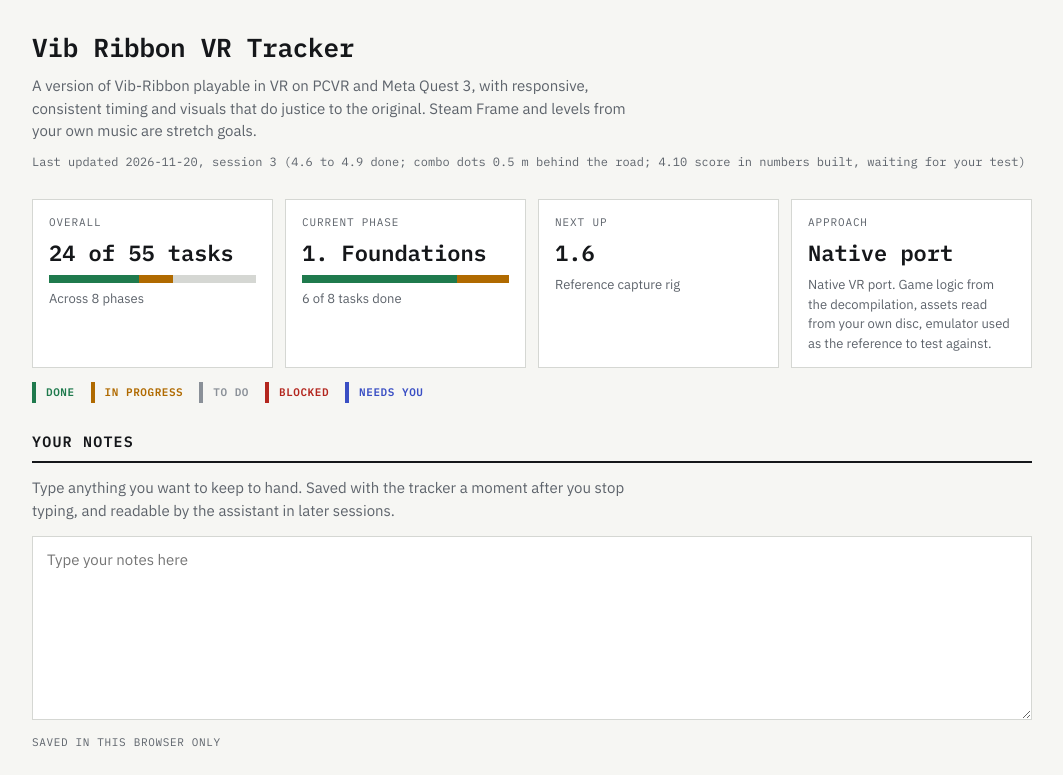
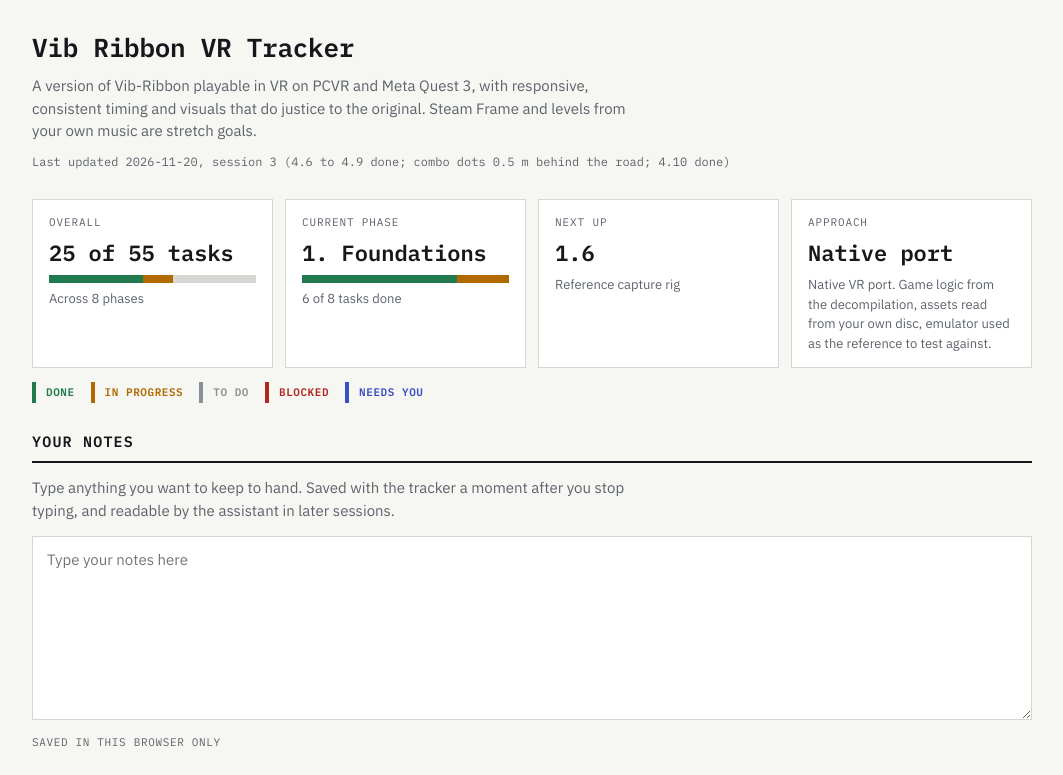
Before and after one commit to CorrieDivitt/Ultimate-Vib-Ribbon, a plain HTML site: page docs/tracker/index.html in a window 1280 px wide. Shown: the top 775 px of the page, without its empty margins (108-1171 px from the left). Drawn offline with Linux system fonts and the light colour scheme.

Commit message:
Score in numbers locked in (4.10 done); combo dots observation recorded
Co-Authored-By: Claude Opus 5.5 <noreply@anthropic.com>
Claude-Session: https://claude.ai/code/session_01XbRNrgys866tX3pYcfRU8X

```diff
--- a/docs/tracker/index.html
+++ b/docs/tracker/index.html
@@ -146,7 +146,7 @@ button.copy{font-family:var(--display);font-size:12px;background:var(--ink);colo
    status values: done | active | todo | blocked | ask (needs the owner's answer) */
 const T = {
   goal: "A version of Vib-Ribbon playable in VR on PCVR and Meta Quest 3, with responsive, consistent timing and visuals that do justice to the original. Steam Frame and levels from your own music are stretch goals.",
-  updated: "2026-11-20, session 3 (4.6 to 4.9 done; combo dots 0.5 m behind the road; 4.10 score in numbers built, waiting for your test)",
+  updated: "2026-11-20, session 3 (4.6 to 4.9 done; combo dots 0.5 m behind the road; 4.10 done)",
   approach: "Native VR port. Game logic from the decompilation, assets read from your own disc, emulator used as the reference to test against.",
   asks: [
             {id:"Q13", t:"When you want to try fixed courses: open save.txt (path printed when vibplay starts), change fixed_courses 0 to 1, and play. Or add --fixed for one run.", why:"Your decision: courses vary from play to play like the original by default; the same-every-time courses are an option for you to judge by playing."},
@@ -201,7 +201,7 @@ const T = {
      exit:"Complete game playable through Quest Link, SteamVR and Virtual Desktop at headset refresh rate.",
      tasks:[
       {id:"4.1", s:"todo", t:"OpenXR session, stereo rendering, controllers and haptics"},
-      {id:"4.2", s:"todo", t:"VR staging: diorama scale and placement, original camera moves, comfort options, classic-screen mode", note:"Session 3: the combo dots around Vibri sit 0.5 m behind the road in the headset (tried 0.3 m in front, then 0.3 m behind), so they have some depth and no longer run through the road (waiting for your test). First version in: in play the headset view goes with Vibri, 45 degrees behind and to her right at her height, looking down the road; the gamepad's right stick zooms. Waiting for your test. Your decision: the view goes down with Vibri, in the world near her, not where the original's camera stands; menus showed how much better close stereo looks."},
+      {id:"4.2", s:"todo", t:"VR staging: diorama scale and placement, original camera moves, comfort options, classic-screen mode", note:"Session 3: the combo dots around Vibri sit 0.5 m behind the road in the headset (tried 0.3 m in front, then 0.3 m behind), so they have some depth and no longer run through the road. You noticed they are moved along your line of sight, so from any angle they line up with everything else; a fixed place in the world is the alternative (low priority). First version in: in play the headset view goes with Vibri, 45 degrees behind and to her right at her height, looking down the road; the gamepad's right stick zooms. Waiting for your test. Your decision: the view goes down with Vibri, in the world near her, not where the original's camera stands; menus showed how much better close stereo looks."},
       {id:"4.3", s:"todo", t:"Line quality in the headset: sub-pixel anti-aliasing, glow, 90 and 120 Hz"},
       {id:"4.4", s:"active", t:"In-world menus in the original style; the settings panel and pause", note:"Session 3: every one of our settings shows the original game's value in brackets after its name, e.g. Line width (1.000), Wobble hold (1), See ahead (8 s); settings the original has no counterpart for show ours (Zoom, View angle); Resume and Performance show none. See behind goes no lower than 2 s and shows (2 s). Second version tested by you and working; the Options hint now says More options (Select). Earlier: (your first test: entering from the Options screen was not intuitive, zoom and angle showed nothing there, and the rewind jumped and let Vibri pass through obstacles). Our own settings panel, in the disc\'s line font, five PAL languages. View (P or Tab) opens it anywhere: in the menus beside a preview of play (Vibri walking an endless road of obstacles, seen as in play, so zoom, angle, how far ahead and behind, wobble and line width all show at work; the right stick zooms that view); in play it freezes the song. The Options screen shows a dimmed More settings (View) hint. New Resume setting: Rewind (the road runs back with a tape-rewind sound to a point clear of obstacles, about 2 s back, then Vibri repeats the moves she had made until the pause point, presses counting from there) or Countdown (3, 2, 1 over the frozen course, then on from the same place). Start in play still asks again?, as the original. The quick buttons stay."},
       {id:"4.5", s:"todo", t:"VR timing: predicted display time mapped to the audio clock. Calibration tool."},
@@ -209,7 +209,7 @@ const T = {
       {id:"4.7", s:"done", t:"Infinite horizon for the obstacles and the line", note:"Done (session 3). See ahead and See behind go to Whole song (past 60 s: 75, 90, 120, 150, 180, 240, 300 s). Obstacles ahead keep overtaking each other as in the original (your decision). Behind Vibri, an obstacle slower than 1.35 lengths a second speeds up to that once cleared, so it drifts away instead of seeming to stay with her (your design; fixed, not a setting). Two earlier trail attempts were reverted."},
       {id:"4.8", s:"done", t:"Change how the score shows", note:"Done (session 3). In the headset the score floats above Vibri at a fixed height (about 1.39 m, just above the tallest obstacle), turned to face you, whatever the zoom; it does not move when she jumps. On the monitor it is as in the original."},
       {id:"4.9", s:"done", t:"Change how the song progress bar works", note:"Done (session 3). In the headset the original time meter itself sits below Vibri, cut to exactly the strip the original screen showed, 0.9 m below the road, facing you, not moving when she jumps. The monitor keeps the original."},
-      {id:"4.10", s:"active", t:"Option: the score in numbers during a song", note:"Built (session 3), waiting for your test: settings item Score in numbers (Off by default, the original shows only the marks). In the headset the number sits below the progress meter under Vibri (about 17 cm tall, facing you, with the game font and its wobble); on the monitor near the bottom, just above the meter."},
+      {id:"4.10", s:"done", t:"Option: the score in numbers during a song", note:"Done (session 3). Settings item Score in numbers (Off by default). In the headset the number sits below the progress meter under Vibri, facing you, in the game font with its wobble; on the monitor near the bottom, above the meter."},
       {id:"4.11", s:"todo", t:"Wrap the course around the player so it looks endless, with no horizon"},
       {id:"4.12", s:"todo", t:"Timing feedback to the player during a song (early, late, how close)"},
       {id:"4.13", s:"todo", t:"Colour options"},
```
Also changed, not shown: 1 other file.
